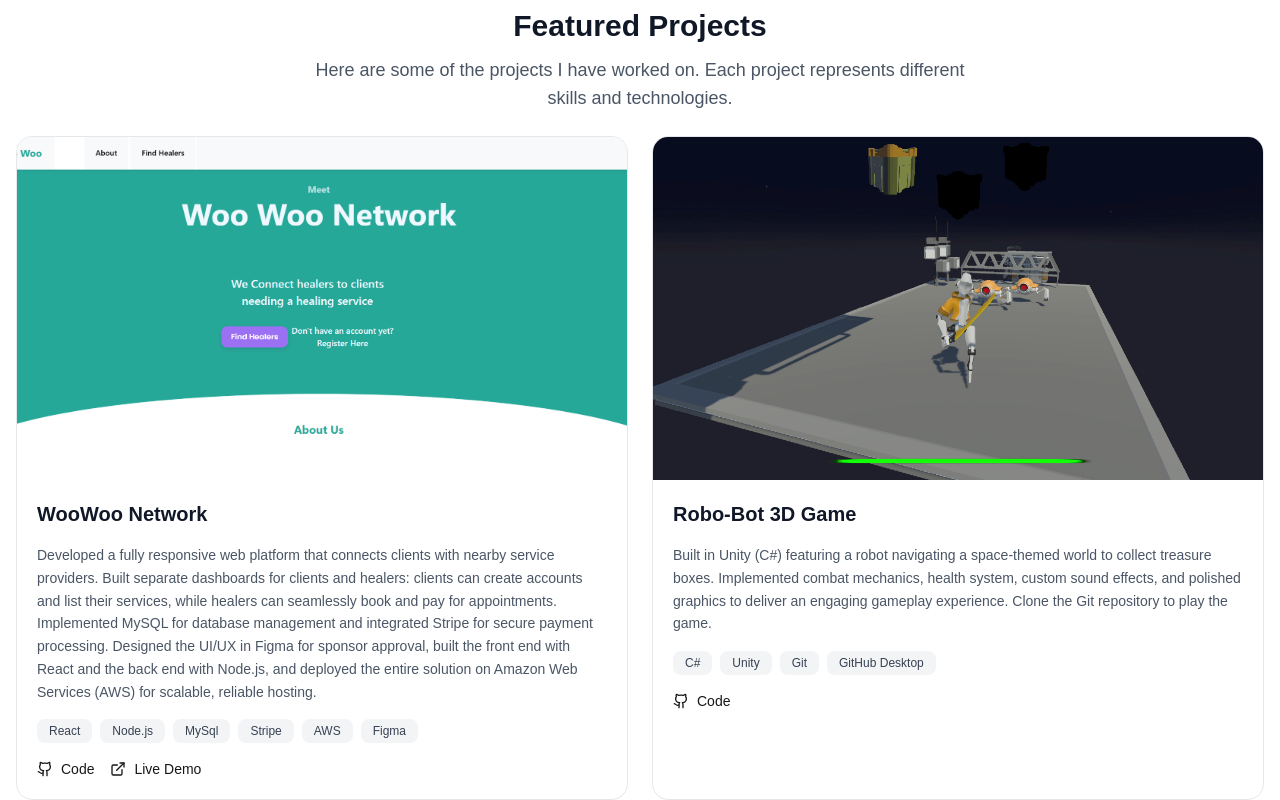
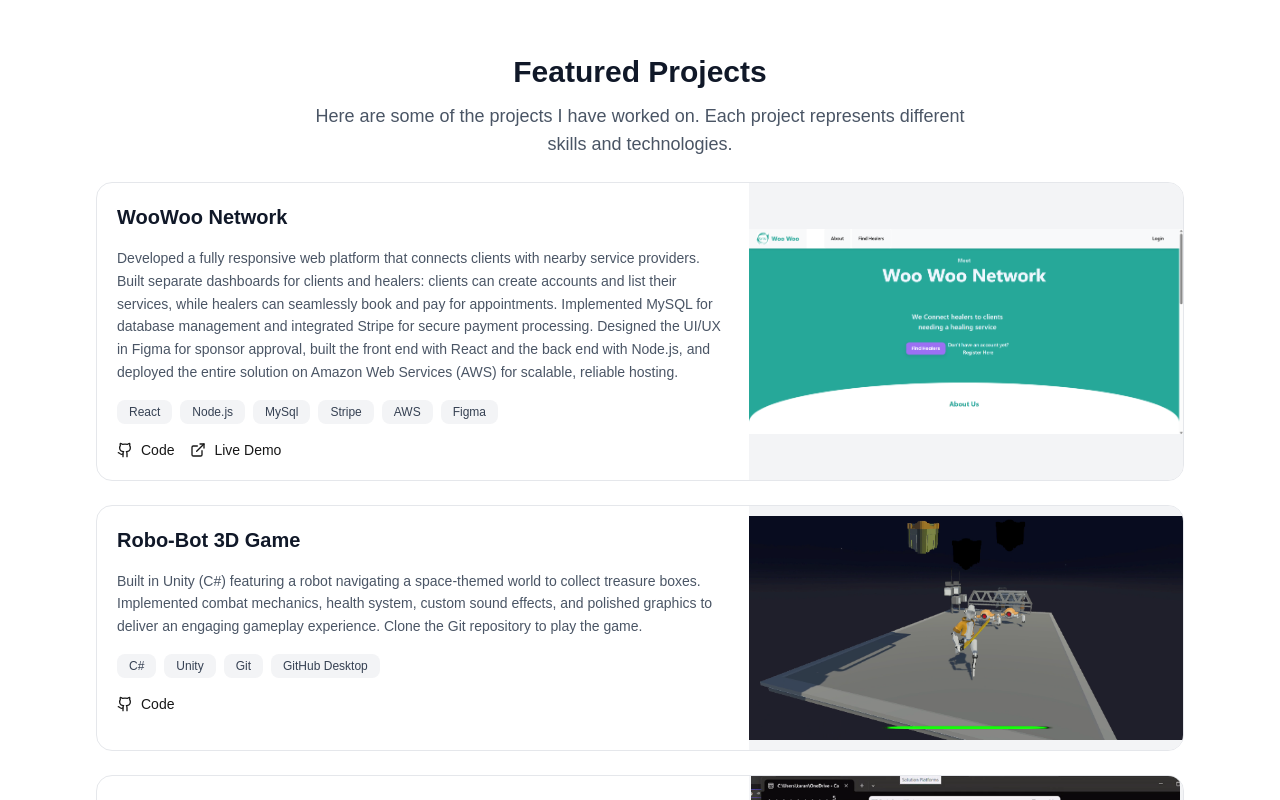
Before and after one commit to karan-dahiya/Eportfolio, a Next.js app: page / in a window 1280 px wide. Shown: the part 1160-1960 px from the top of the page. Built offline with nearby package versions, Linux system fonts and the light colour scheme.

Commit message:
new desktop

```diff
--- a/src/app/page.tsx
+++ b/src/app/page.tsx
@@ -14,7 +14,7 @@
   return (
     <div className="min-h-screen flex flex-col">
       <Header />
-      <main className="container mx-auto px-4 space-y-16 -mt-16 md:mt-0 py-0 md:py-2 flex-1">
+      <main className="container mx-auto px-4 lg:px-16 xl:px-24 2xl:px-32 max-w-6xl space-y-16 -mt-16 md:mt-0 py-0 md:py-2 flex-1">
         <section id="home"><Home /></section>
         <section id="skills"><Skills /></section>
         <section id="projects"><Projects /></section>
--- a/src/components/Footer.js
+++ b/src/components/Footer.js
@@ -1,7 +1,7 @@
 export default function Footer() {
   return (
     <footer className="mt-12 py-8 border-t border-gray-200/60 bg-gray-50/50">
-      <div className="container mx-auto px-4 flex flex-col sm:flex-row items-center justify-between gap-4">
+      <div className="container mx-auto px-4 lg:px-16 xl:px-24 2xl:px-32 max-w-6xl flex flex-col sm:flex-row items-center justify-between gap-4">
         <p className="text-sm text-gray-600 font-medium">© {new Date().getFullYear()} Karan Dahiya. All rights reserved.</p>
         <div className="flex items-center gap-6 text-sm">
           <a className="hover:text-blue-600 transition-colors duration-200 font-medium" href="https://github.com/karan-dahiya">GitHub</a>
--- a/src/components/Header.js
+++ b/src/components/Header.js
@@ -40,7 +40,7 @@
     <header className={`sticky top-0 z-40 border-b border-gray-200/60 backdrop-blur-md bg-white/80 transition-all duration-300 ${
       isScrolled ? 'translate-y-0 opacity-100 shadow-sm' : 'md:translate-y-0 md:opacity-100 -translate-y-full opacity-0'
     }`}>
-      <div className="container mx-auto px-4 flex items-center justify-between h-14">
+      <div className="container mx-auto px-4 lg:px-16 xl:px-24 2xl:px-32 max-w-6xl flex items-center justify-between h-14">
         <button
           onClick={() => scrollToSection('home')}
           className="font-bold text-lg tracking-tight hover:text-blue-600 transition-colors duration-200 cursor-pointer"
--- a/src/sections/Projects.js
+++ b/src/sections/Projects.js
@@ -146,7 +146,7 @@
         </p>
       </motion.div>
 
-      <div className="grid md:grid-cols-2 gap-6">
+      <div className="grid gap-6">
         {PROJECTS.map((project, index) => (
           <motion.div
             key={project.title}
@@ -160,7 +160,34 @@
             viewport={{ once: true }}
             className="bg-white border border-gray-200 rounded-2xl overflow-hidden hover:shadow-lg transition-all duration-300 h-full"
           >
-            <div className="aspect-video bg-gray-100 relative overflow-hidden">
+            <div className="flex flex-col lg:flex-row">
+              {/* Project Content - Left Side on Desktop */}
+              <div className="flex-1 p-5 space-y-4 order-2 lg:order-1">
+                <h3 className="text-xl font-bold text-gray-900">{project.title}</h3>
+                <p className="text-gray-600 text-sm leading-relaxed">{project.description}</p>
+                <div className="flex flex-wrap gap-2">
+                  {project.tech.map(tech => (
+                    <span key={tech} className="px-3 py-1 bg-gray-100 text-gray-700 text-xs rounded-lg font-medium">
+                      {tech}
+                    </span>
+                  ))}
+                </div>
+                <div className="flex gap-4">
+                  <a href={project.github} className="flex items-center gap-2 text-sm hover:text-blue-600 transition-colors duration-200 font-medium">
+                    <Github size={16} />
+                    Code
+                  </a>
+                  {project.live && (
+                    <a href={project.live} className="flex items-center gap-2 text-sm hover:text-blue-600 transition-colors duration-200 font-medium">
+                      <ExternalLink size={16} />
+                      Live Demo
+                    </a>
+                  )}
+                </div>
+              </div>
+
+              {/* Image/Video - Right Side on Desktop */}
+              <div className="w-full lg:w-2/5 aspect-video lg:aspect-video bg-gray-100 relative overflow-hidden order-1 lg:order-2">
                 {project.hasVideo ? (
                   <>
                     {!videoStates[index] && (
@@ -169,7 +196,7 @@
                           src={project.image}
                           alt={project.title}
                           fill
-                        style={{ objectFit: 'cover' }}
+                          style={{ objectFit: 'contain' }}
                           className="transition-opacity duration-500"
                         />
                       </div>
@@ -179,7 +206,7 @@
                         ref={(el) => {
                           videoRefs.current[index] = el
                         }}
-                      className="w-full h-full object-cover"
+                        className="w-full h-full object-contain"
                         loop
                         muted
                         playsInline
@@ -204,28 +231,6 @@
                   </div>
                 )}
               </div>
-            <div className="p-5 space-y-4">
-              <h3 className="text-xl font-bold text-gray-900">{project.title}</h3>
-              <p className="text-gray-600 text-sm leading-relaxed">{project.description}</p>
-              <div className="flex flex-wrap gap-2">
-                {project.tech.map(tech => (
-                  <span key={tech} className="px-3 py-1 bg-gray-100 text-gray-700 text-xs rounded-lg font-medium">
-                    {tech}
-                  </span>
-                ))}
-              </div>
-              <div className="flex gap-4">
-                <a href={project.github} className="flex items-center gap-2 text-sm hover:text-blue-600 transition-colors duration-200 font-medium">
-                  <Github size={16} />
-                  Code
-                </a>
-                {project.live && (
-                  <a href={project.live} className="flex items-center gap-2 text-sm hover:text-blue-600 transition-colors duration-200 font-medium">
-                    <ExternalLink size={16} />
-                    Live Demo
-                  </a>
-                )}
-              </div>
             </div>
           </motion.div>
         ))}
```
Lines whose indentation alone changed are shown as unchanged.
